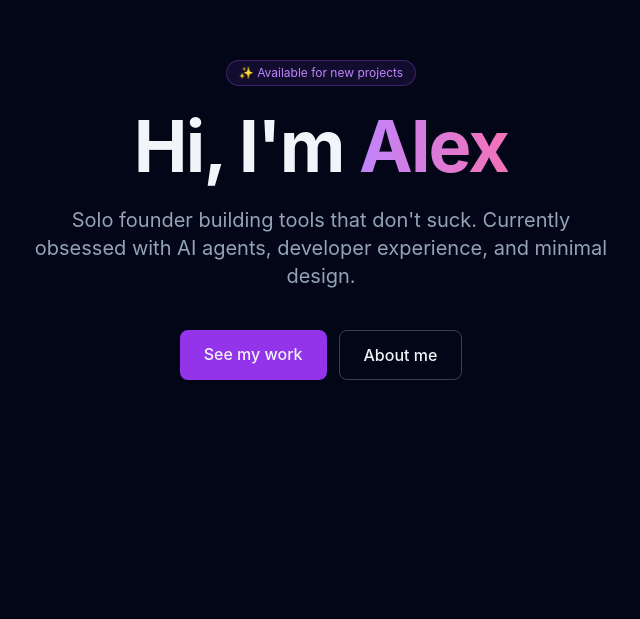
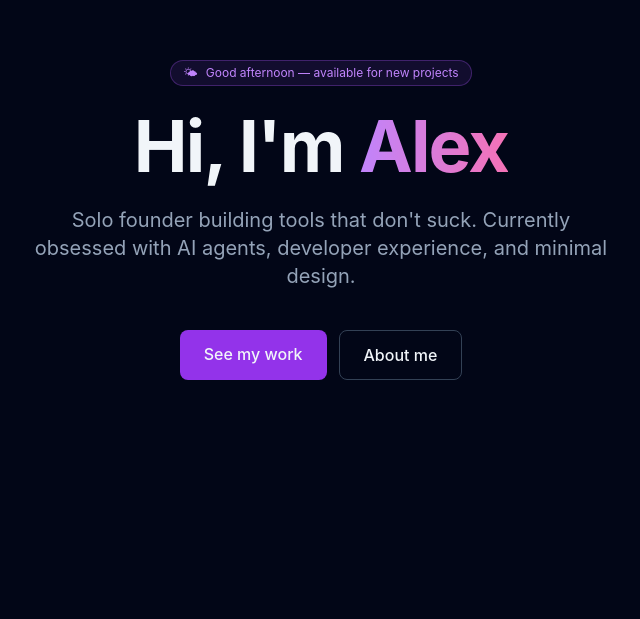
Before and after one commit to ThePyth0nKid/soloPortfolio, a React (Vite) app: page / in a window 1280 px wide. Shown: the part 181-800 px from the top of the page, without its empty margins (319-959 px from the left). Built offline with nearby package versions, Linux system fonts and the light colour scheme.

Commit message:
feat: Add a greeting in the hero section that changes based on time of day (via PatchParty: System)

```diff
--- a/src/components/Hero.jsx
+++ b/src/components/Hero.jsx
@@ -1,9 +1,29 @@
+import { useEffect, useState } from 'react'
+
+function getGreeting(date = new Date()) {
+  const hour = date.getHours()
+  if (hour < 5) return { label: 'Good evening', icon: '🌙' }
+  if (hour < 12) return { label: 'Good morning', icon: '☀️' }
+  if (hour < 18) return { label: 'Good afternoon', icon: '🌤' }
+  return { label: 'Good evening', icon: '🌙' }
+}
+
 export default function Hero() {
+  const [greeting, setGreeting] = useState(() => getGreeting())
+
+  useEffect(() => {
+    const tick = () => setGreeting(getGreeting())
+    tick()
+    const id = setInterval(tick, 60_000)
+    return () => clearInterval(id)
+  }, [])
+
   return (
     <section className="min-h-screen flex flex-col items-center justify-center px-6 text-center">
       <div className="max-w-3xl space-y-6">
-        <div className="inline-block px-3 py-1 bg-purple-500/10 border border-purple-500/30 rounded-full text-xs text-purple-400">
-          ✨ Available for new projects
+        <div className="inline-flex items-center gap-2 px-3 py-1 bg-purple-500/10 border border-purple-500/30 rounded-full text-xs text-purple-400">
+          <span aria-hidden="true">{greeting.icon}</span>
+          <span>{greeting.label} — available for new projects</span>
         </div>
         <h1 className="text-6xl md:text-7xl font-bold tracking-tight">
           Hi, I'm{' '}
```
Also changed, not shown: 1 other file (tests, documents, lock files or other folders).
